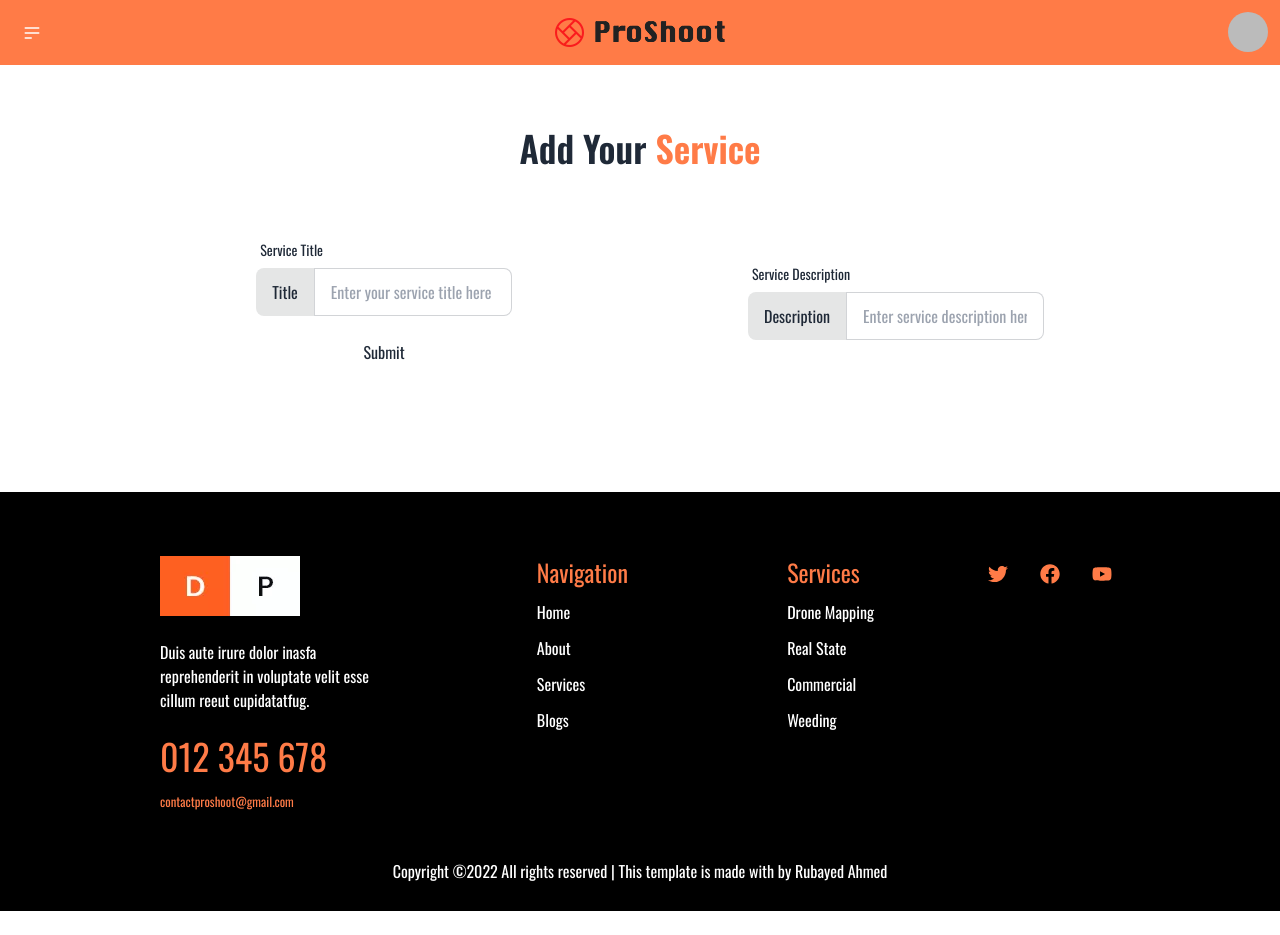
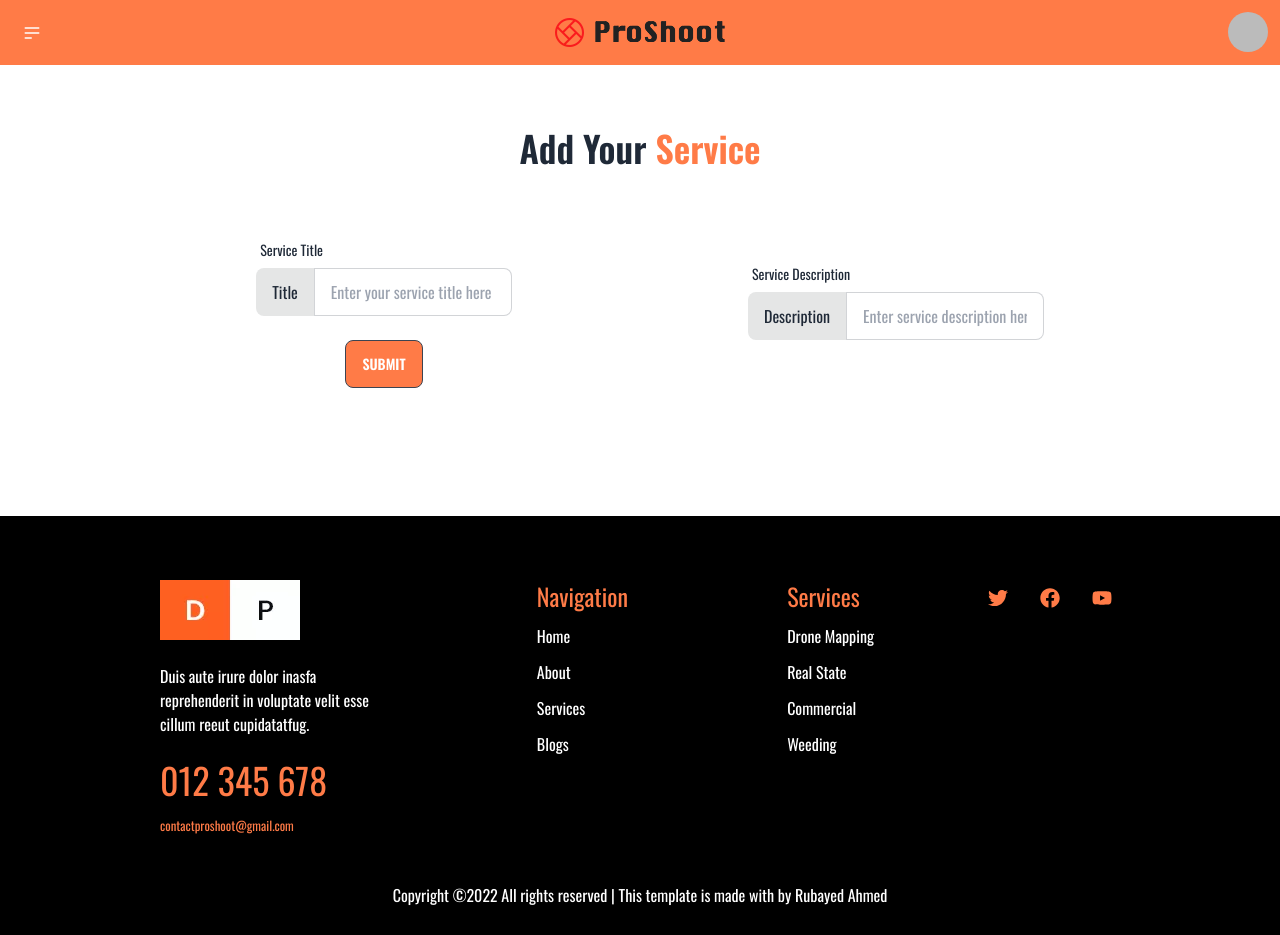
Before and after one commit to ahm-rubayed/service-review-client, a React (Create React App) app: page /addservice in a window 1280 px wide. Before the commit the page ends 911 px from the top, so only its background shows below. Built offline with nearby package versions, Linux system fonts and the light colour scheme; no server answers; sample sign-in values are in the browser's storage.

Commit message:
Fixed issue in custom service

```diff
--- a/src/Pages/AddService/AddService.js
+++ b/src/Pages/AddService/AddService.js
@@ -15,7 +15,8 @@ const AddService = () => {
         fetch('https://proshoot-server.vercel.app/addservice',{
             method: 'POST',
             headers:{
-                'content-type': 'application/json'
+                'content-type': 'application/json',
+                authorization: `Bearer ${localStorage.getItem("proShoot")}`
             },
             body: JSON.stringify(service)
         })
@@ -25,7 +26,6 @@ const AddService = () => {
             if(data.acknowledged){
                 alert('service placed successfully')
                 form.reset();
-
             }
         })
         .catch(err => console.error(err))
@@ -64,7 +64,7 @@ const AddService = () => {
             />
           </label>
         </div>
-        <input type="submit" value="Submit" />
+        <input type="submit" value="Submit" className="btn myBgColor" />
       </form>
     </div>
   );
--- a/src/Pages/Home/CustomService/CustomService.js
+++ b/src/Pages/Home/CustomService/CustomService.js
@@ -3,19 +3,22 @@ import CustomServiceRow from "./CustomServiceRow";
 
 const CustomService = () => {
   const [addService, setAddService] = useState([]);
+
   useEffect(() => {
     fetch("https://proshoot-server.vercel.app/addservice")
       .then((res) => res.json())
       .then((data) => setAddService(data));
   }, [addService]);
 
+  console.log(addService)
+
   return (
     <div>
       <h2 className="text-4xl font-semibold text-center">
         Your <span className="myColor">Services</span>
       </h2>
-      <div className="grid grid-cols-1 md:grid-cols-2 lg:grid-cols-3 gap-4 justify-items-center my-16">
-        {addService.map((service) => (
+      <div className="grid grid-cols-1 md:grid-cols-2 lg:grid-cols-3 gap-4 justify-items-center my-16 items-center">
+        {addService?.map((service) => (
           <CustomServiceRow service={service}></CustomServiceRow>
         ))}
       </div>
```
